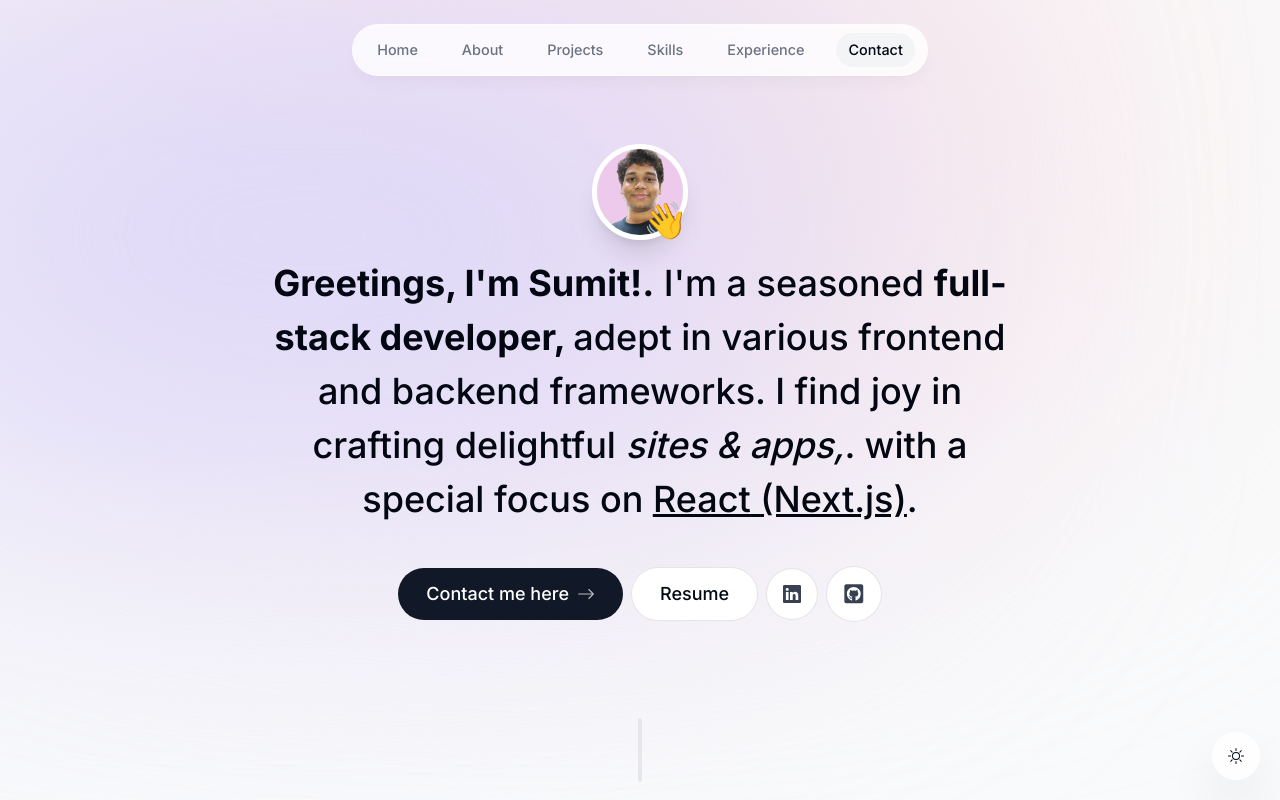
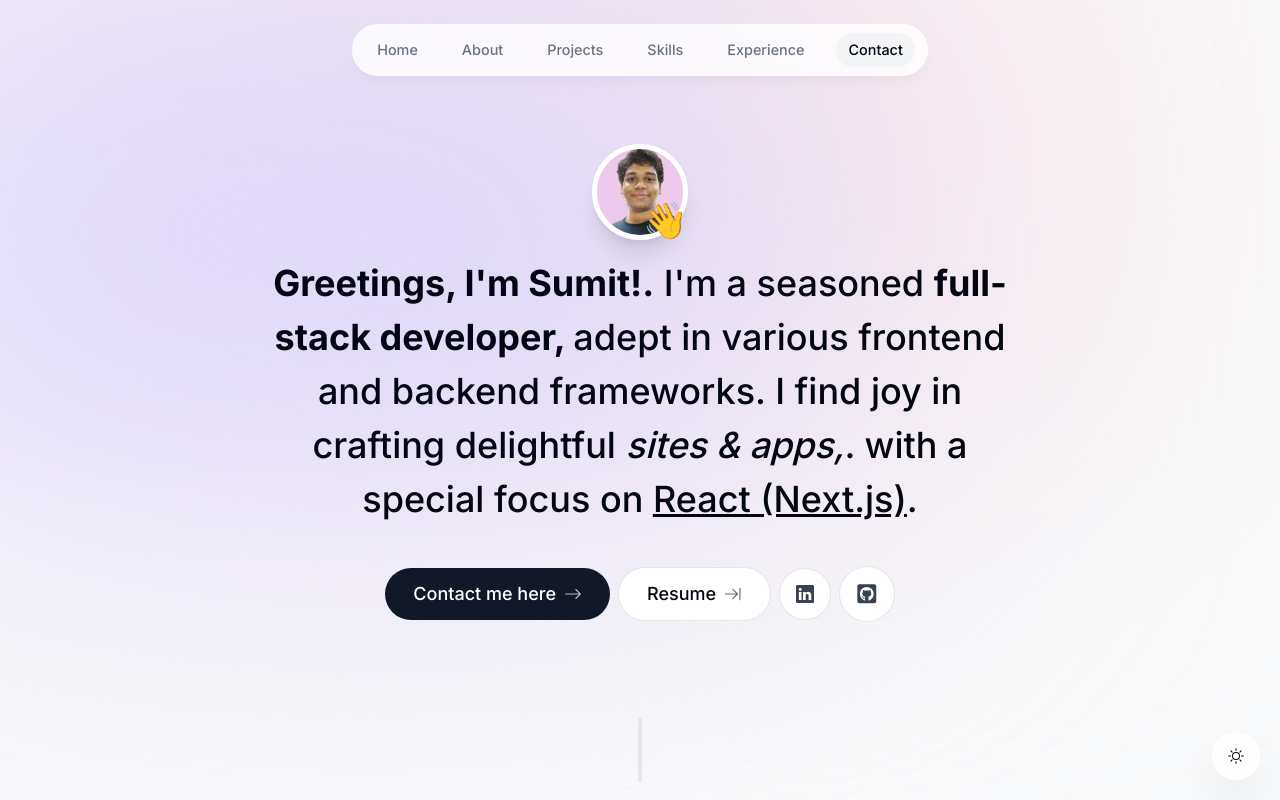
Before and after one commit to sd-cnd/Sumit_Dey, a Next.js app: page / in a window 1280 px wide. Shown: the top 800 px of the page. Built offline with nearby package versions, Linux system fonts and the light colour scheme; no server answers.

Commit message:
Update intro.tsx

```diff
--- a/components/intro.tsx
+++ b/components/intro.tsx
@@ -6,6 +6,7 @@ import { motion } from "framer-motion";
 import Link from "next/link";
 import { BsArrowRight, BsLinkedin } from "react-icons/bs";
 import { HiDownload } from "react-icons/hi";
+import { GoMoveToEnd } from "react-icons/go";
 import { FaGithubSquare } from "react-icons/fa";
 import { useSectionInView } from "@/lib/hooks";
 import { useActiveSectionContext } from "@/context/active-section-context";
@@ -96,7 +97,7 @@ export default function Intro() {
           target="_blank"
         >
           Resume{" "}
-          {/* <HiDownload className="opacity-60 group-hover:translate-y-1 transition" /> */}
+          <GoMoveToEnd className="opacity-60 group-hover:translate-y-1 transition" />
         </a>
 
         <a
```
